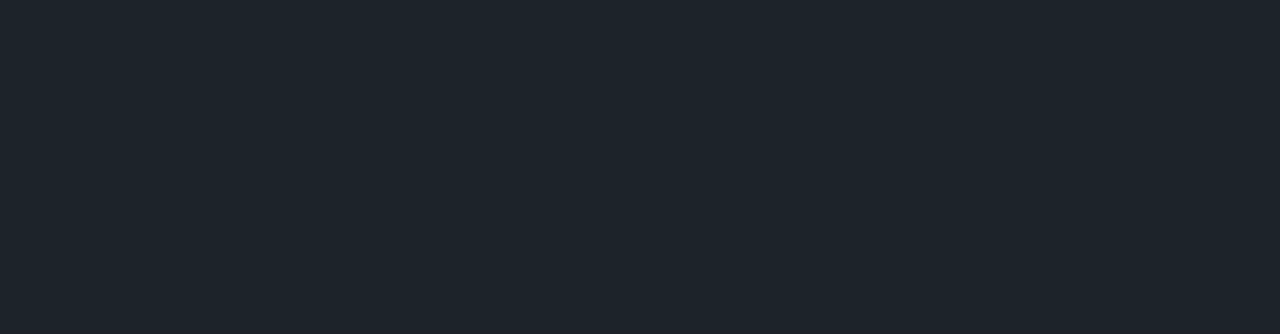
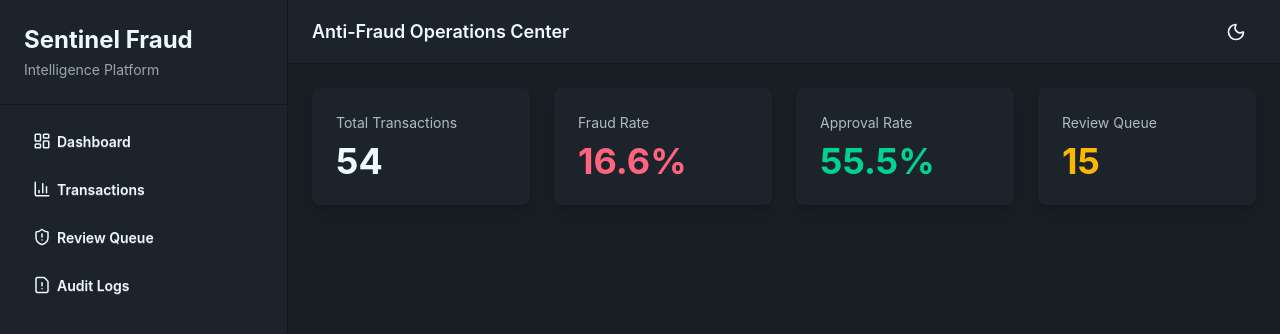
Before and after one commit to anthony-steffen/sentinel, a React (Vite) app in the folder sentinel-fraud-web/: page /dashboard in a window 1280 px wide. Before the commit this address had no page. Shown: the top 334 px of the page. Built offline with nearby package versions, Linux system fonts and the light colour scheme.

Commit message:
✨ feat(dashboard): create DashboardLayout and DashboardPage components with layout and statistics

```diff
--- /dev/null
+++ b/sentinel-fraud-web/src/layouts/DashboardLayout.tsx
@@ -0,0 +1,111 @@
+import {
+  BarChart3,
+  FileWarning,
+  LayoutDashboard,
+  Menu,
+  ShieldAlert,
+} from "lucide-react"
+
+import { Link } from "react-router-dom"
+
+import { ThemeToggle } from "../components/theme-toggle"
+
+
+interface DashboardLayoutProps {
+  children: React.ReactNode
+}
+
+
+export function DashboardLayout({
+  children,
+}: DashboardLayoutProps) {
+  return (
+    <div className="drawer lg:drawer-open">
+      <input
+        id="dashboard-drawer"
+        type="checkbox"
+        className="drawer-toggle"
+      />
+
+      <div className="drawer-content flex flex-col min-h-screen bg-base-200">
+        <header className="h-16 bg-base-100 border-b border-base-300 px-4 lg:px-6 flex items-center justify-between">
+          <div className="flex items-center gap-3">
+            <label
+              htmlFor="dashboard-drawer"
+              className="btn btn-ghost btn-circle lg:hidden"
+            >
+              <Menu size={22} />
+            </label>
+
+            <h2 className="text-lg font-semibold">
+              Anti-Fraud Operations Center
+            </h2>
+          </div>
+
+          <ThemeToggle />
+        </header>
+
+        <main className="flex-1 p-4 lg:p-6 overflow-auto">
+          {children}
+        </main>
+      </div>
+
+      <div className="drawer-side z-40">
+        <label
+          htmlFor="dashboard-drawer"
+          className="drawer-overlay"
+        />
+
+        <aside className="w-72 min-h-full bg-base-100 border-r border-base-300 flex flex-col">
+          <div className="p-6 border-b border-base-300">
+            <h1 className="text-2xl font-bold">
+              Sentinel Fraud
+            </h1>
+
+            <p className="text-sm text-base-content/60 mt-1">
+              Intelligence Platform
+            </p>
+          </div>
+
+          <nav className="flex-1 p-4 space-y-2">
+            <Link
+              to="/dashboard"
+              className="btn btn-ghost justify-start w-full"
+            >
+              <LayoutDashboard size={18} />
+
+              Dashboard
+            </Link>
+
+            <Link
+              to="/transactions"
+              className="btn btn-ghost justify-start w-full"
+            >
+              <BarChart3 size={18} />
+
+              Transactions
+            </Link>
+
+            <Link
+              to="/review-queue"
+              className="btn btn-ghost justify-start w-full"
+            >
+              <ShieldAlert size={18} />
+
+              Review Queue
+            </Link>
+
+            <Link
+              to="/audit-logs"
+              className="btn btn-ghost justify-start w-full"
+            >
+              <FileWarning size={18} />
+
+              Audit Logs
+            </Link>
+          </nav>
+        </aside>
+      </div>
+    </div>
+  )
+}
--- /dev/null
+++ b/sentinel-fraud-web/src/pages/DashboardPage.tsx
@@ -0,0 +1,58 @@
+import { DashboardLayout } from "../layouts/DashboardLayout"
+
+
+export function DashboardPage() {
+  return (
+    <DashboardLayout>
+      <div className="grid grid-cols-1 md:grid-cols-2 xl:grid-cols-4 gap-6">
+        <div className="card bg-base-100 shadow-lg">
+          <div className="card-body">
+            <p className="text-base-content/70">
+              Total Transactions
+            </p>
+
+            <h2 className="text-4xl font-bold">
+              54
+            </h2>
+          </div>
+        </div>
+
+        <div className="card bg-base-100 shadow-lg">
+          <div className="card-body">
+            <p className="text-base-content/70">
+              Fraud Rate
+            </p>
+
+            <h2 className="text-4xl font-bold text-error">
+              16.6%
+            </h2>
+          </div>
+        </div>
+
+        <div className="card bg-base-100 shadow-lg">
+          <div className="card-body">
+            <p className="text-base-content/70">
+              Approval Rate
+            </p>
+
+            <h2 className="text-4xl font-bold text-success">
+              55.5%
+            </h2>
+          </div>
+        </div>
+
+        <div className="card bg-base-100 shadow-lg">
+          <div className="card-body">
+            <p className="text-base-content/70">
+              Review Queue
+            </p>
+
+            <h2 className="text-4xl font-bold text-warning">
+              15
+            </h2>
+          </div>
+        </div>
+      </div>
+    </DashboardLayout>
+  )
+}
--- a/sentinel-fraud-web/src/routes/index.tsx
+++ b/sentinel-fraud-web/src/routes/index.tsx
@@ -5,16 +5,24 @@
 } from "react-router-dom"
 
 import { LoginPage } from "../pages/LoginPage"
+import { DashboardPage } from "../pages/DashboardPage"
 
 
 export function AppRoutes() {
   return (
     <BrowserRouter>
       <Routes>
+
         <Route
           path="/"
           element={<LoginPage />}
         />
+
+        <Route
+          path="/dashboard"
+          element={<DashboardPage />}
+        />
+
       </Routes>
     </BrowserRouter>
   )
```
